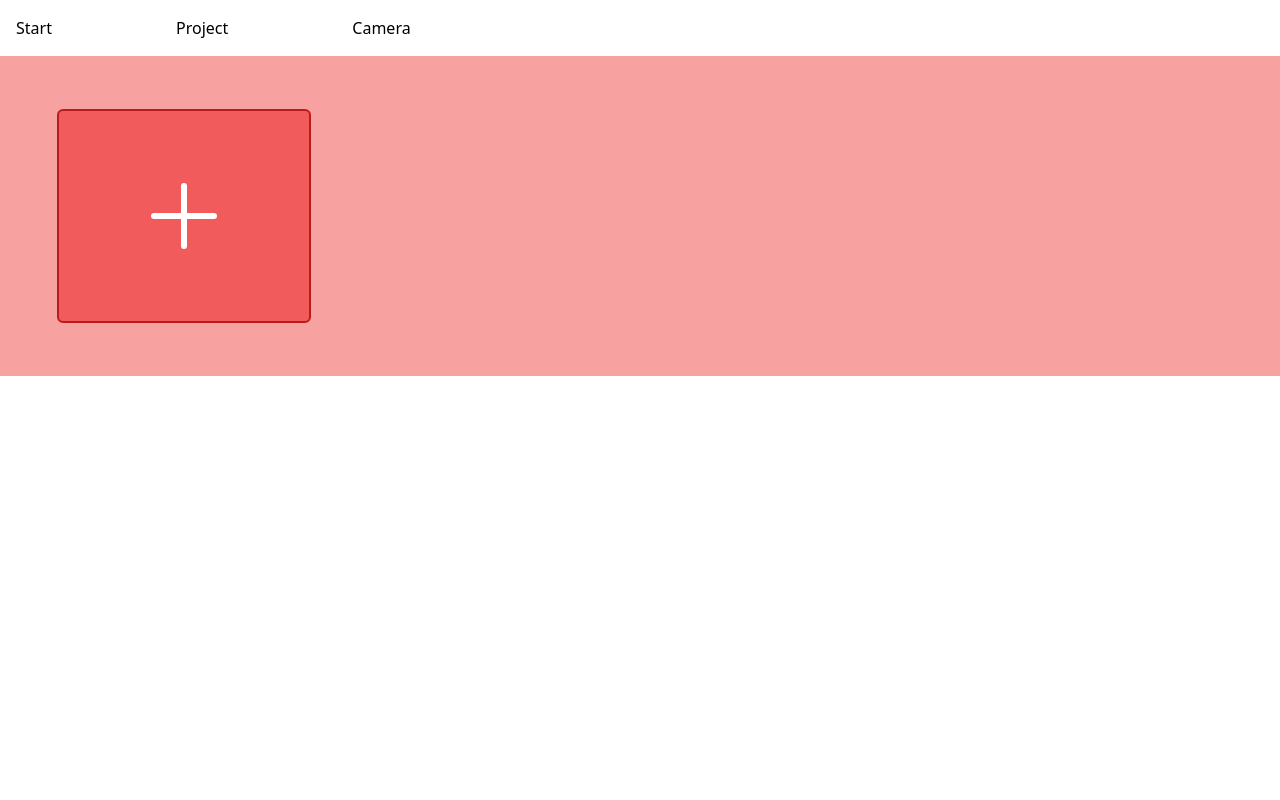
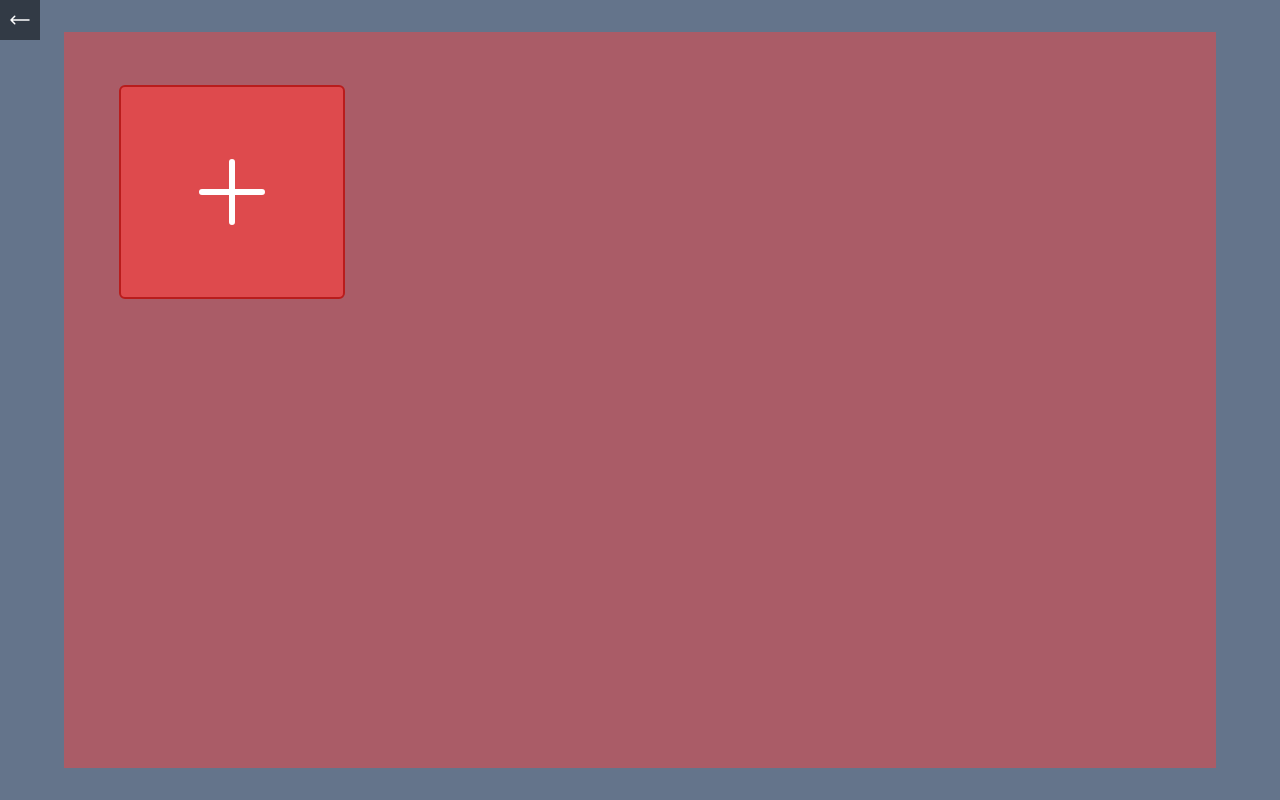
Before and after one commit to ish-u/motions, a React (Vite) app: page / in a window 1280 px wide. Built offline with nearby package versions, Linux system fonts and the light colour scheme.

Commit message:
added back button

```diff
--- a/src/App.tsx
+++ b/src/App.tsx
@@ -5,17 +5,32 @@ import Start from "./pages/Start";
 
 function App() {
   return (
-    <div className="">
-      <div className="z-50 p-4 w-2/6 flex justify-between">
-        <Link href="/">Start</Link>
-        <Link href="/project">Project</Link>
-
-        <Link href="/camera">Camera</Link>
+    <div className="h-screen w-screen bg-slate-500 px-16 py-8">
+      <div
+        className="fixed top-0 left-0 bg-black/50 p-2 text-white"
+        onClick={() => {
+          console.log("CLICK");
+          window.history.back();
+        }}
+      >
+        <svg
+          xmlns="http://www.w3.org/2000/svg"
+          fill="none"
+          viewBox="0 0 24 24"
+          strokeWidth={1.5}
+          stroke="currentColor"
+          className="h-6 w-6"
+        >
+          <path
+            strokeLinecap="round"
+            strokeLinejoin="round"
+            d="M6.75 15.75L3 12m0 0l3.75-3.75M3 12h18"
+          />
+        </svg>
       </div>
-
       <Route path="/" component={Start} />
-      <Route path="/project" component={Project} />
-      <Route path="/camera" component={Camera} />
+      <Route path="/project/:name" component={Project} />
+      <Route path="/camera/:name" component={Camera} />
     </div>
   );
 }
```
